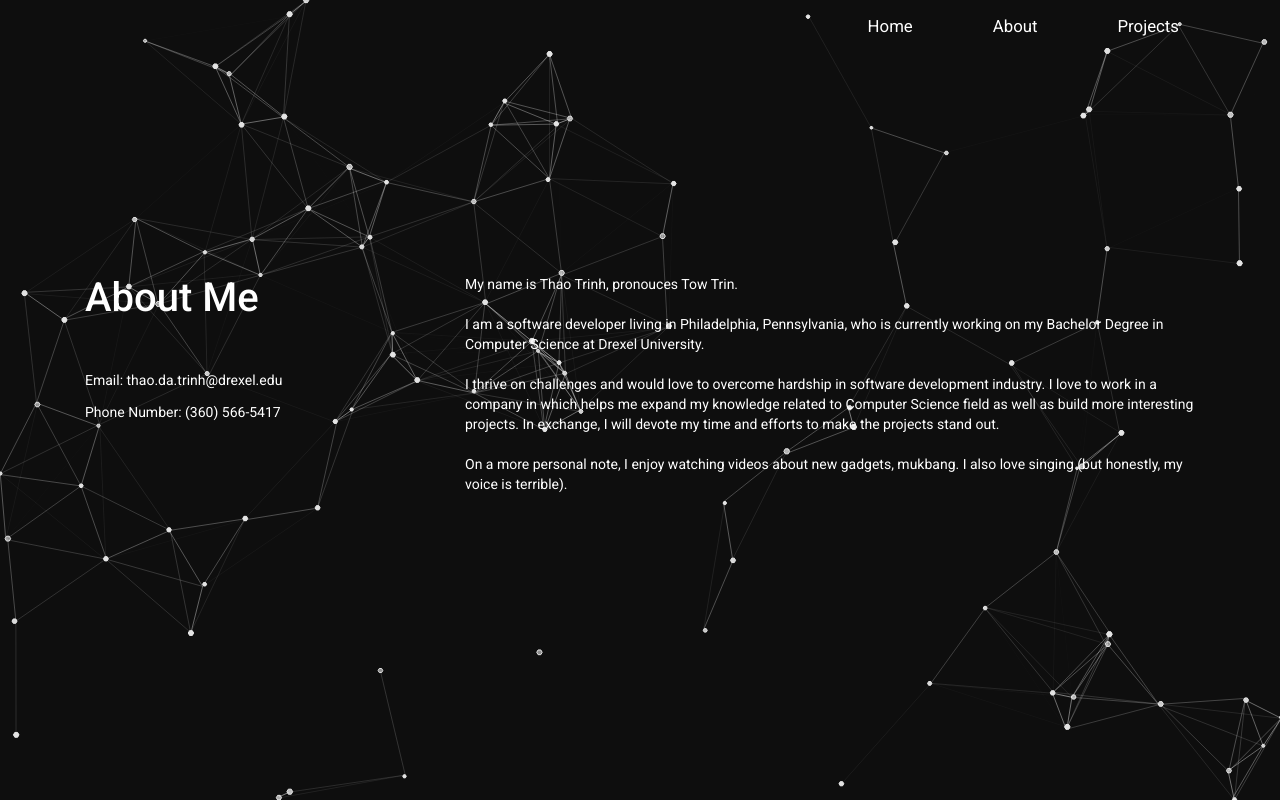
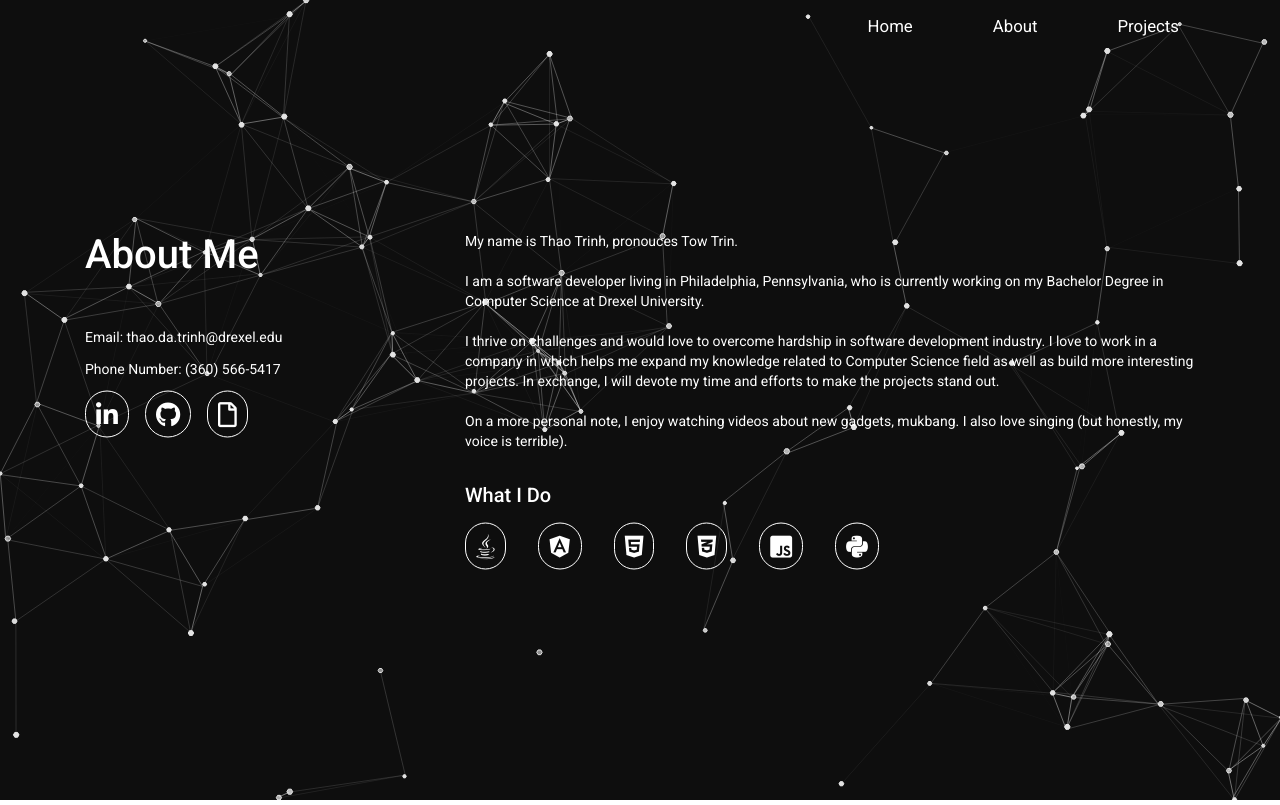
Before and after one commit to dathaotrinh/portfolio, an Angular app: page /about-me in a window 1280 px wide. Built offline with nearby package versions, Linux system fonts and the light colour scheme.

Commit message:
what i do

```diff
--- a/angular.json
+++ b/angular.json
@@ -26,7 +26,8 @@
             "styles": [
               "./node_modules/@angular/material/prebuilt-themes/indigo-pink.css",
               "src/styles.css",
-              "node_modules/bootstrap/dist/css/bootstrap.min.css"
+              "node_modules/bootstrap/dist/css/bootstrap.min.css",
+              "node_modules/@fortawesome/fontawesome-free/css/all.css"
             ],
             "scripts": [
               "node_modules/particles.js/particles.js"
--- a/package.json
+++ b/package.json
@@ -24,6 +24,7 @@
     "@angular/platform-browser": "~9.1.9",
     "@angular/platform-browser-dynamic": "~9.1.9",
     "@angular/router": "~9.1.9",
+    "@fortawesome/fontawesome-free": "^5.1.0-9",
     "bootstrap": "^4.5.0",
     "express": "^4.17.1",
     "particles.js": "^2.0.0",
--- a/src/app/aboutme/aboutme.component.css
+++ b/src/app/aboutme/aboutme.component.css
@@ -0,0 +1,19 @@
+p, .h1, .h5 {
+    color: white;
+}
+
+i {
+    color: white;
+    font-size: 25px;
+    border: 1px solid white;
+    border-radius: 30px;
+    padding: 10px;
+}
+
+i:hover {
+    color: pink;
+    font-size: 25px;
+    border: 1px solid pink;
+    border-radius: 30px;
+    padding: 10px;
+}
--- a/src/app/aboutme/aboutme.component.html
+++ b/src/app/aboutme/aboutme.component.html
@@ -1,14 +1,17 @@
 <div class="row">
-    <div class="col-md-4 col-xs-12">
-        <div class="h1" style="color:'#ffffff'">About Me</div>
+    <div class="col-md-4 col-xs-12 mb-5">
+        <div class="h1">About Me</div>
         <!-- LinkedIn: <a href="https://linkedin.com/in/jtrinh21">https://linkedin.com/in/jtrinh21</a> -->
-        <p class="mt-5" style="color:'#ffffff'">
+        <p class="mt-5">
             Email: thao.da.trinh@drexel.edu
         </p>
-        <p style="color:'#ffffff'">Phone Number: (360) 566-5417</p>
+        <p>Phone Number: (360) 566-5417</p>
+        <a href="https://linkedin.com/in/jtrinh21"><i class="fab fa-linkedin-in"></i></a>
+        <a href="https://github.com/jtrinh21"><i class="fab fa-github mx-3"></i></a>
+        <a href="../../assets/Thao_Trinh_Resume.pdf"><i class="far fa-file"></i></a>
     </div>
     <div class="col-md-8 col-xs-12">
-        <p style="color:'#ffffff';">
+        <p>
             My name is Thao Trinh, pronouces Tow Trin.
             <br>
             <br>
@@ -27,5 +30,13 @@
             <br>
             <br>
         </p>
+        <div class="h5 mb-3">What I Do</div>
+        <i class="fab fa-java  mr-3"></i>
+        <i class="fab fa-angular mx-3"></i>
+        <i class="fab fa-html5  mx-3"></i>
+        <i class="fab fa-css3-alt mx-3"></i>
+        <i class="fab fa-js-square mx-3"></i>
+        <i class="fab fa-python mx-3"></i>
+
     </div>
 </div>
--- a/src/app/projects/project/usa/usa.component.html
+++ b/src/app/projects/project/usa/usa.component.html
@@ -1,6 +1,8 @@
 <div class="h5">Overview</div>
 <p>This software package creates a graph of cities in the Unitied States with links between the cities, then finds the shortest path from one city to another using Dijkstra's Algorithm. Click <a href="https://github.com/jtrinh21/MapTheUSA">here</a> to view code.
 </p>
+<br>
+
 <div class="h5">Demo</div>
 
 <img src="https://raw.githubusercontent.com/jtrinh21/jtrinh21.github.io/master/images/MapTheUSA.gif?token=AJ4S5WTBJPNZEVSM4MWDSAS65MJD6" width="600px" class="img-fluid" alt="usa image">
```
Also changed, not shown: 2 other files (tests, documents, lock files or other folders).
